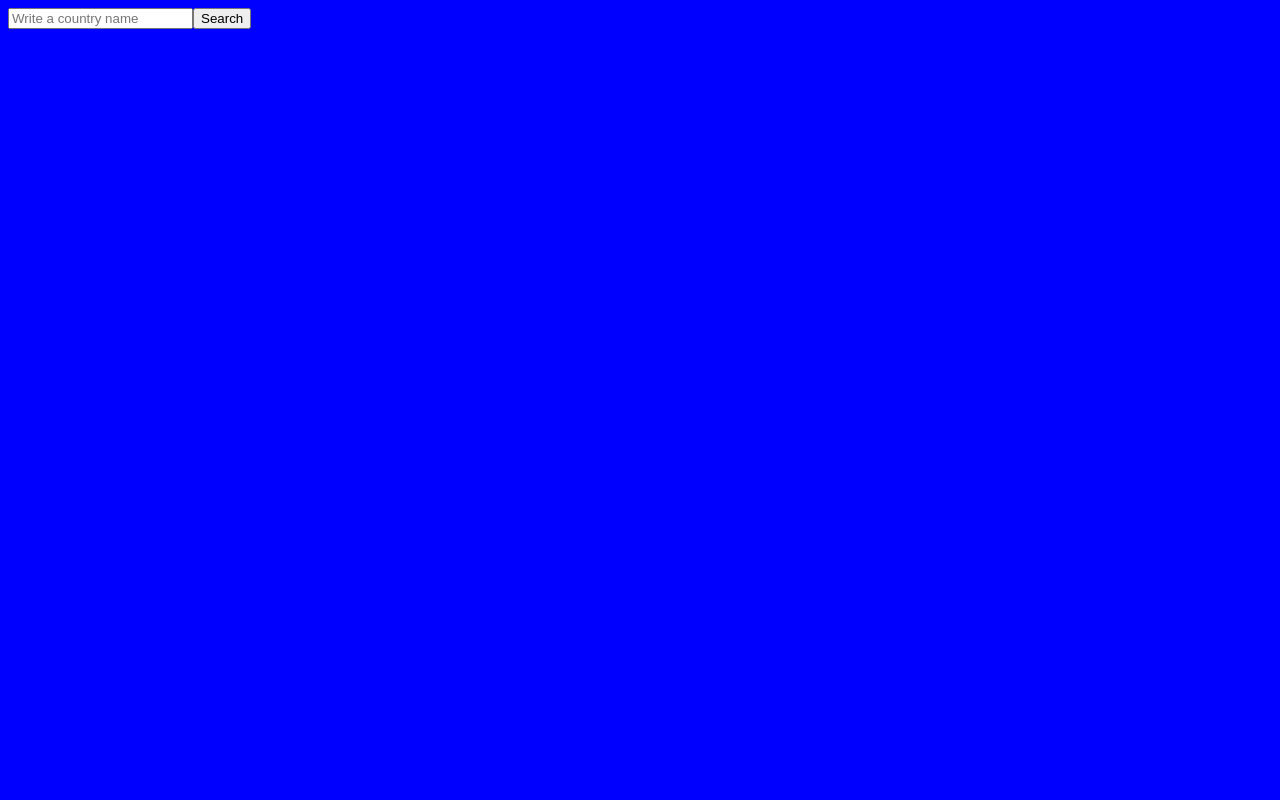
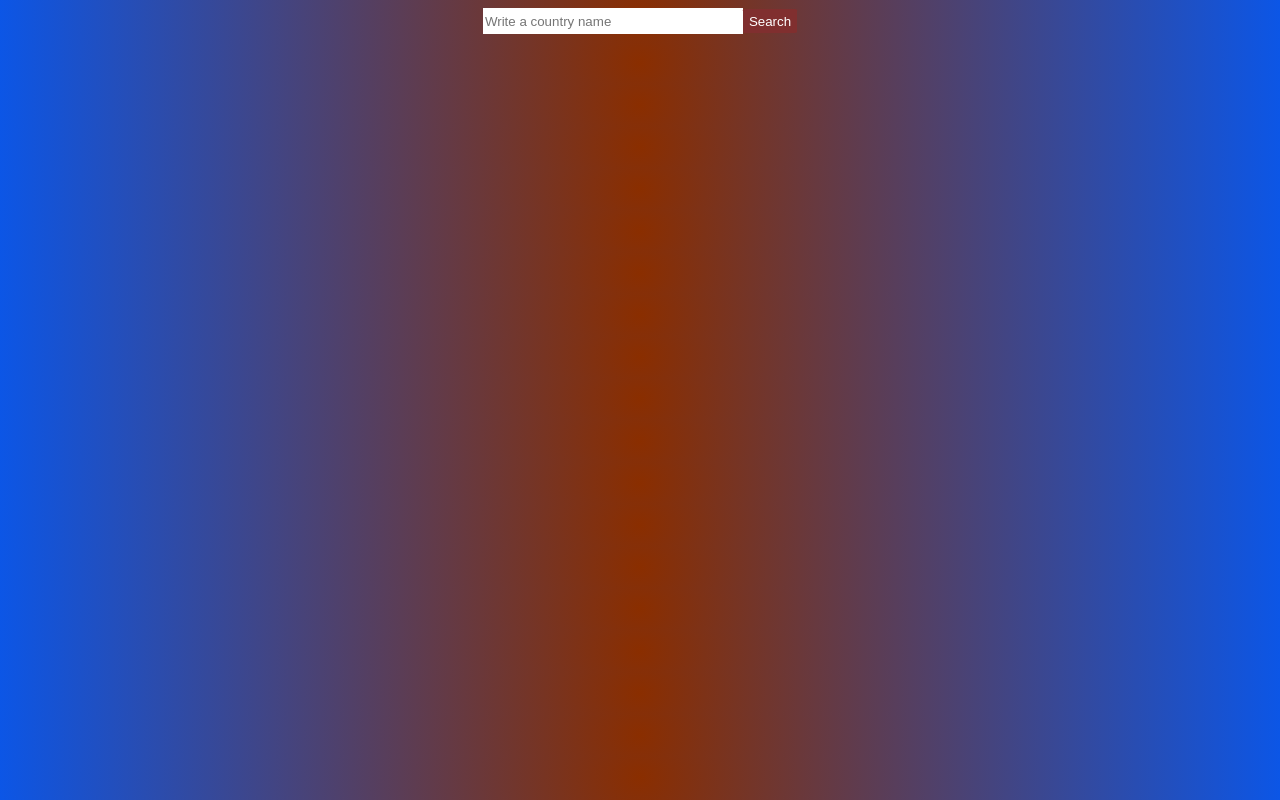
Before and after one commit to Kenan-Alnaser/Country-Information, a React (Create React App) app: page / in a window 1280 px wide. Built offline with nearby package versions, Linux system fonts and the light colour scheme.

Commit message:
fonts and positions

```diff
--- a/package.json
+++ b/package.json
@@ -18,7 +18,9 @@
     "start": "react-scripts start",
     "build": "react-scripts build",
     "test": "react-scripts test",
-    "eject": "react-scripts eject"
+    "eject": "react-scripts eject",
+    "predeploy": "npm run build",
+    "deploy": "gh-pages -d build"
   },
   "eslintConfig": {
     "extends": [
--- a/src/components/Country.js
+++ b/src/components/Country.js
@@ -16,16 +16,16 @@ const Country = ({ results }) => {
     } = obj;
     return (
       <div key={i} className="countries">
-        <h2>{name}</h2>
-        <h5>Region: {region}</h5>
-        <h5>
+        <h2>{name}:</h2>
+        <h4>Region: {region}</h4>
+        <h4>
           Currencies: {currencies[0].symbol} {currencies[0].name}
-        </h5>
-        <h5>Languages: {languages[0].name}</h5>
-        <h5>Calling Code: +{callingCodes}</h5>
-        <h5>Capital: {capital}</h5>
-        <h5>Population: {population}</h5>
-        <h5>Time Zones: {timezones}</h5>
+        </h4>
+        <h4>Languages: {languages[0].name}</h4>
+        <h4>Calling Code: +{callingCodes}</h4>
+        <h4>Capital: {capital}</h4>
+        <h4>Population: {population}</h4>
+        <h4>Time Zones: {timezones}</h4>
         <img src={flag} alt={name} className="flag" />
       </div>
     );
--- a/src/sass/main.scss
+++ b/src/sass/main.scss
@@ -1,5 +1,16 @@
+@import url("https://fonts.googleapis.com/css2?family=Black+Ops+One&display=swap");
+
 body {
-  background-color: blue;
+  background: radial-gradient(
+    circle,
+    rgba(138, 46, 0, 1) 0%,
+    rgba(12, 86, 230, 1) 100%
+  );
+  display: flex;
+  justify-content: center;
+  align-items: center;
+  flex-direction: column;
+  font-family: "Black Ops One", cursive;
 }
 
 /* Loader */
@@ -33,4 +44,38 @@ body {
   background-color: green;
   border: 2px black solid;
   margin-bottom: 1rem;
+  display: inline-block;
+  justify-content: center;
+  align-items: center;
+  width: 95vw;
 }
+
+.flag {
+  width: 35vw;
+  position: relative;
+  left: 30%;
+}
+button {
+  border: none;
+  border-radius: 5%;
+  background-color: rgb(128, 47, 47);
+  color: white;
+  height: 1.5rem;
+}
+input {
+  height: 1.5rem;
+  width: 20vw;
+  border: none;
+}
+input:focus {
+  border: 1px solid gray;
+}
+
+h2 {
+  text-decoration: black underline;
+}
+h4 {
+  border: 1px black dashed;
+  margin: 1rem;
+  font-size: larger;
+}
```
